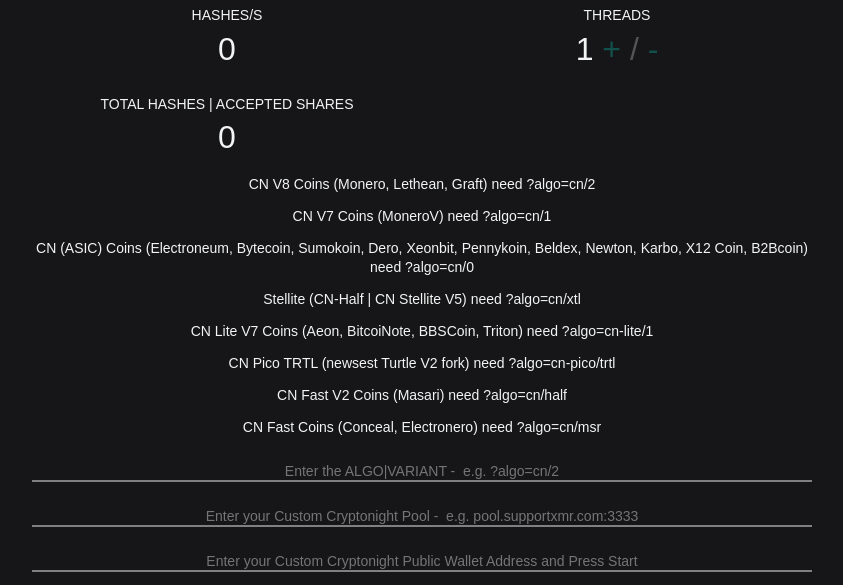
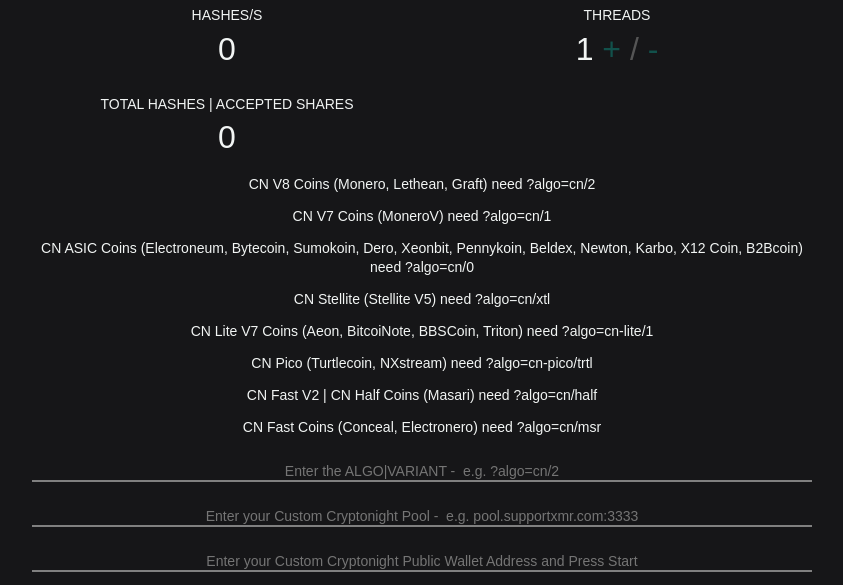
Before and after one commit to PiTi2k5/Crypto-Webminer, a plain HTML site: page index.html in a window 1280 px wide. Shown: the part 201-786 px from the top of the page, without its empty margins (218-1061 px from the left). Drawn offline with Linux system fonts and the light colour scheme.

Commit message:
Update index.html

```diff
--- a/index.html
+++ b/index.html
@@ -91,11 +91,11 @@
 </div>
 <p align="center">CN V8 Coins (Monero, Lethean, Graft) need ?algo=cn/2</p>
 <p align="center">CN V7 Coins (MoneroV) need ?algo=cn/1</p>
-<p align="center">CN (ASIC) Coins (Electroneum, Bytecoin, Sumokoin, Dero, Xeonbit, Pennykoin, Beldex, Newton, Karbo, X12 Coin, B2Bcoin) need ?algo=cn/0</p>
-<p align="center">Stellite (CN-Half | CN Stellite V5) need ?algo=cn/xtl</p>
+<p align="center">CN ASIC Coins (Electroneum, Bytecoin, Sumokoin, Dero, Xeonbit, Pennykoin, Beldex, Newton, Karbo, X12 Coin, B2Bcoin) need ?algo=cn/0</p>
+<p align="center">CN Stellite (Stellite V5) need ?algo=cn/xtl</p>
 <p align="center">CN Lite V7 Coins (Aeon, BitcoiNote, BBSCoin, Triton) need ?algo=cn-lite/1</p>
-<p align="center">CN Pico TRTL (newsest Turtle V2 fork) need ?algo=cn-pico/trtl</p>
-<p align="center">CN Fast V2 Coins (Masari) need ?algo=cn/half</p>
+<p align="center">CN Pico (Turtlecoin, NXstream) need ?algo=cn-pico/trtl</p>
+<p align="center">CN Fast V2 | CN Half Coins (Masari) need ?algo=cn/half</p>
 <p align="center">CN Fast Coins (Conceal, Electronero) need ?algo=cn/msr</p>
 <div class="row">
 <input class="text" type="text" id="algovariant" placeholder="Enter the ALGO|VARIANT -  e.g. ?algo=cn/2">
```
